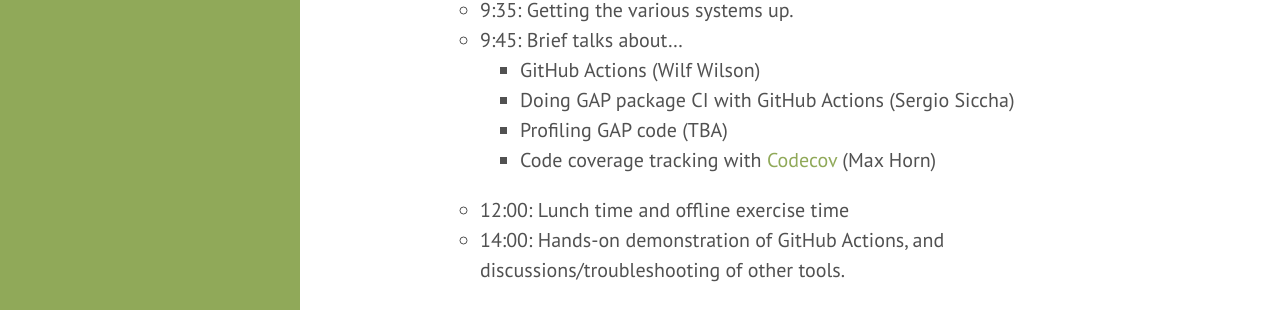
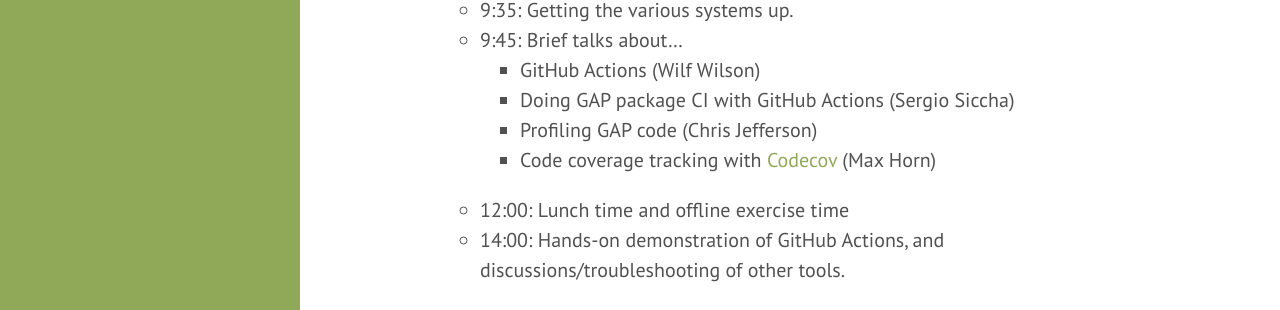
Before and after one commit to gapdays/gapdays2021-spring, a Jekyll site: the page built from program.md, in a window 1280 px wide and 1325 px high. Shown: the part 600-910 px from the top of the window. Built offline with Jekyll 4.4.1, drawn with Linux system fonts in a browser that asks for light colours.

Commit message:
Add Chris

```diff
--- a/program.md
+++ b/program.md
@@ -28,7 +28,7 @@ The tentative schedule is
   - 9:45: Brief talks about...
       - GitHub Actions (Wilf Wilson)
       - Doing GAP package CI with GitHub Actions (Sergio Siccha)
-      - Profiling GAP code (TBA)
+      - Profiling GAP code (Chris Jefferson)
       - Code coverage tracking with [Codecov](https://codecov.io) (Max Horn)
   - 12:00: Lunch time and offline exercise time
   - 14:00: Hands-on demonstration of GitHub Actions, and discussions/troubleshooting of other tools.
```
